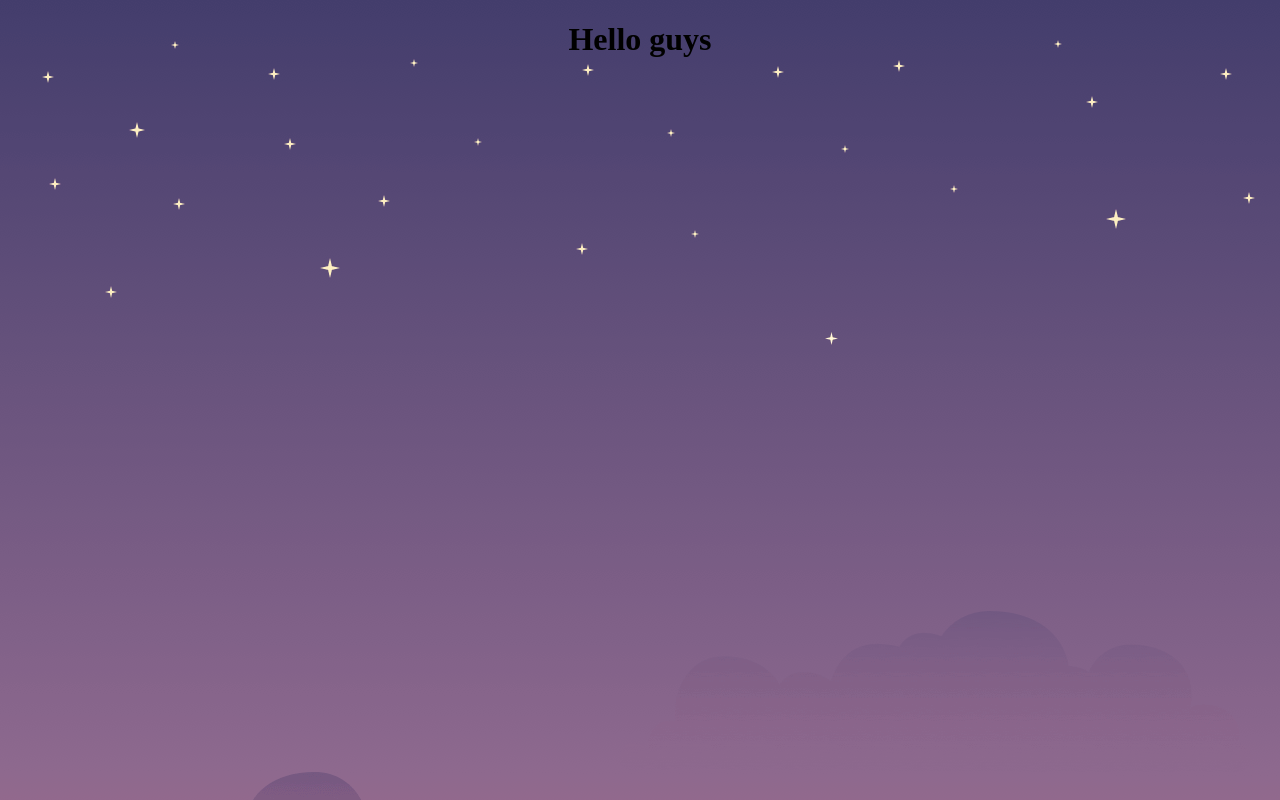
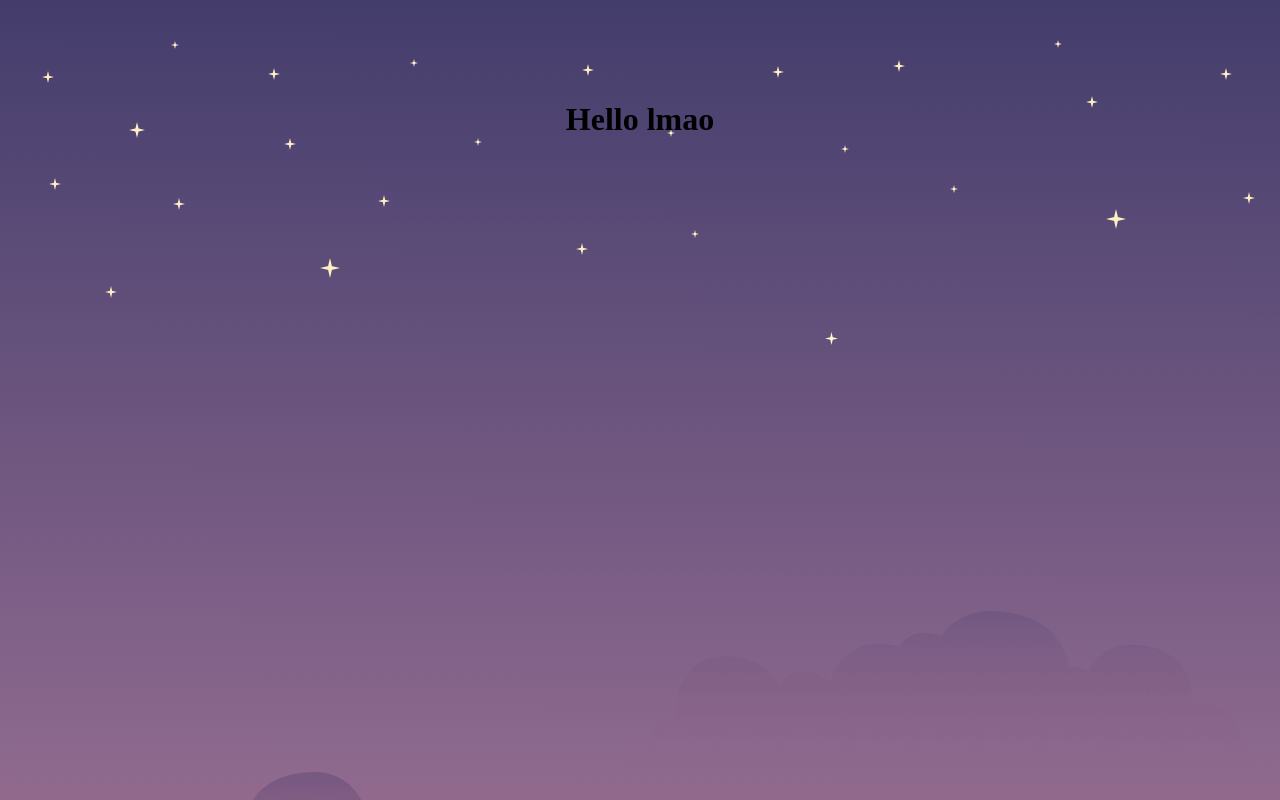
Before and after one commit to naci002/clase-1, a plain HTML site: page index.html in a window 1280 px wide. Drawn offline with Linux system fonts and the light colour scheme.

Commit message:
cambio 3

```diff
--- a/index.html
+++ b/index.html
@@ -8,7 +8,11 @@
 </head>
 <body background="f.png">
 <body>
-    <center> <h1>Hello guys</h1> </center>
+    <center>
+       <br> <br><br><br>
+        <h1>Hello lmao</h1>
+        <br>
+    </center>
 
 </body>
 </html>
```
